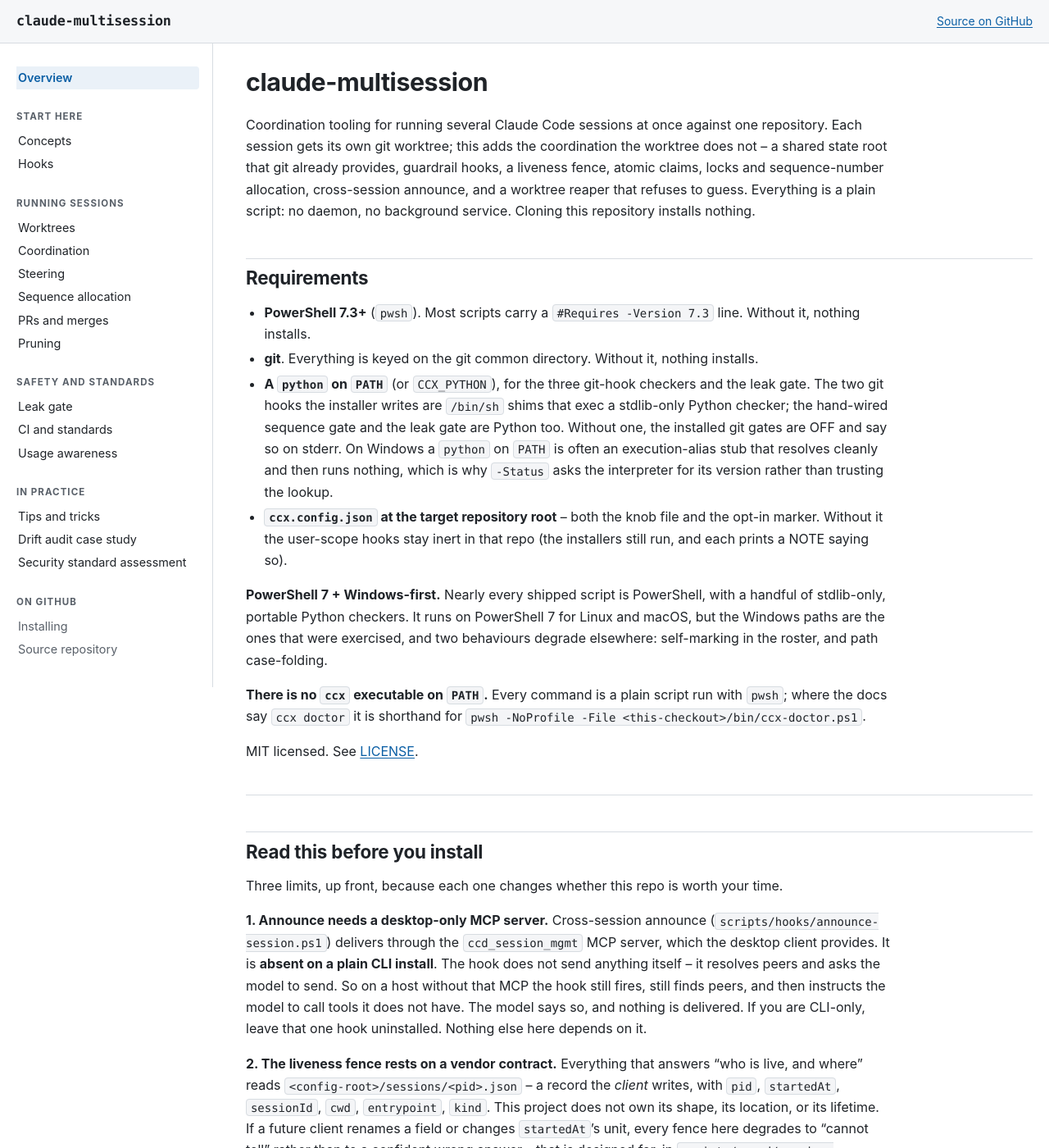
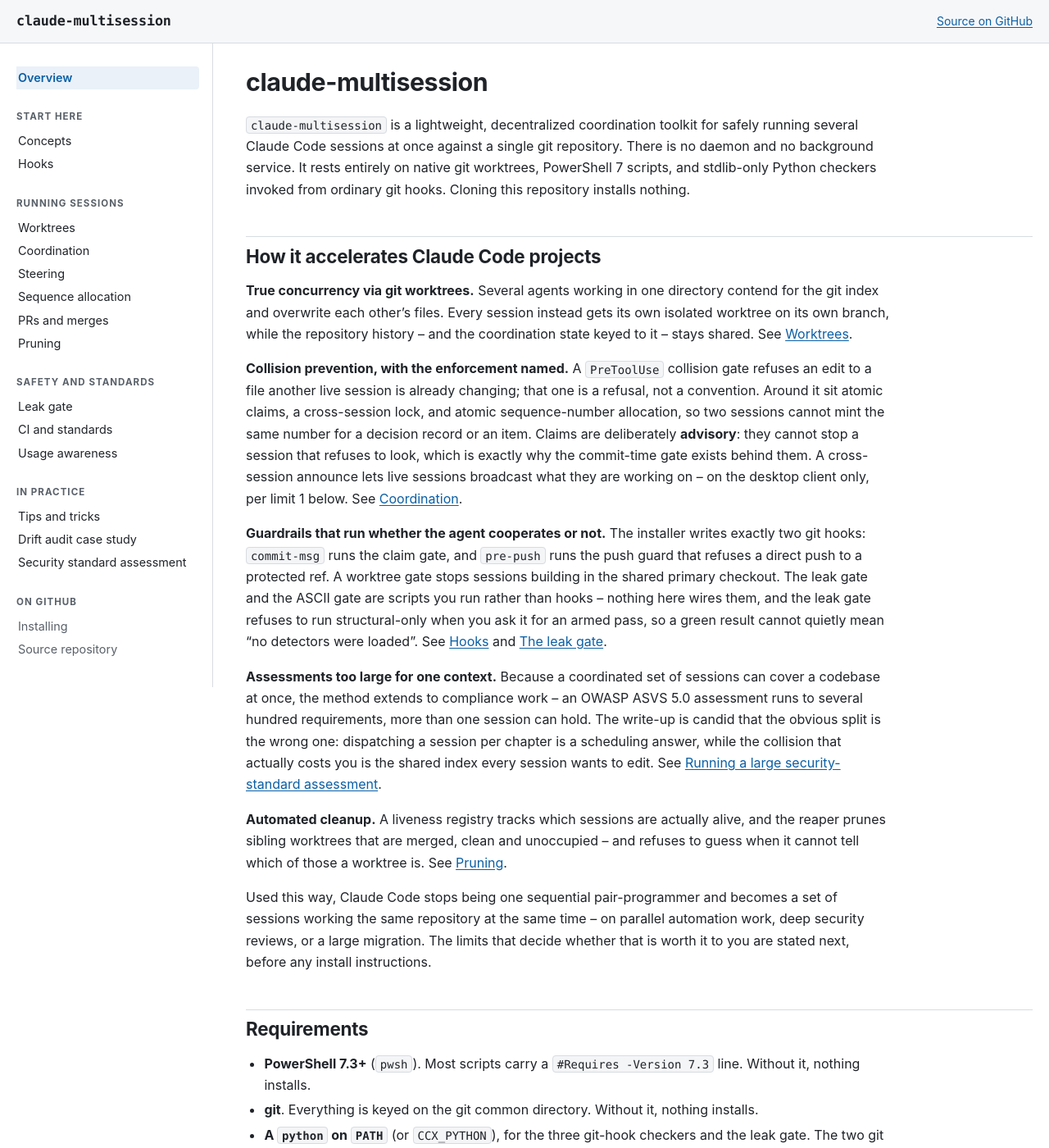
Before and after one commit to wshallwshall/claude-multisession, a Jekyll site: the page built from docs/index.md, in a window 1280 px wide and 1400 px high. Shown: the whole window at 82% size. Built offline with Jekyll 4.4.1, drawn with Linux system fonts in a browser that asks for light colours.

Commit message:
docs: lead the landing page with what the tooling does for you
The page opened with a list of parts. It now opens with the problem each part
solves -- worktree isolation against index contention, the collision gate
against overwritten edits, the two git hooks, parallel assessment work, and
the reaper -- then hands off to the three limits, which still come before any
install instruction.

Three claims were adjusted against the code rather than carried over from the
draft this follows:

- Enforcement is attributed to the collision gate, which refuses an edit to a
  file another live session is changing. Claims stay described as advisory,
  because COORDINATION.md says they cannot stop a session that refuses to look
  and the commit-time gate exists precisely for that case.
- The leak gate is NOT hook-wired. install-git-hooks.ps1 writes exactly two
  hooks, commit-msg to the claim gate and pre-push to the push guard; README.md
  already says of the leak gate that nothing here wires it. The page says so.
- The ASVS section describes what ASVS-ASSESSMENT.md actually argues -- that a
  chapter-per-session split is the scheduling answer and not the costly
  collision -- rather than inventing a control category to dispatch on.

Gates after the edit: check-ascii clean over 80 files, leak gate exit 0
(structural-only, no token source configured), all five test files pass
including the install-copy parity pin, and all six doc links resolve.

```diff
--- a/docs/index.md
+++ b/docs/index.md
@@ -5,12 +5,49 @@
 
 # claude-multisession
 
-Coordination tooling for running several Claude Code sessions at once against one repository. Each
-session gets its own git worktree; this adds the coordination the worktree does not -- a shared state
-root that git already provides, guardrail hooks, a liveness fence, atomic claims, locks and
-sequence-number allocation, cross-session announce, and a worktree reaper that refuses to guess.
-Everything is a plain script: no daemon, no background service. Cloning this repository installs
-nothing.
+`claude-multisession` is a lightweight, decentralized coordination toolkit for safely running several
+Claude Code sessions at once against a single git repository. There is no daemon and no background
+service. It rests entirely on native git worktrees, PowerShell 7 scripts, and stdlib-only Python
+checkers invoked from ordinary git hooks. Cloning this repository installs nothing.
+
+## How it accelerates Claude Code projects
+
+**True concurrency via git worktrees.** Several agents working in one directory contend for the git
+index and overwrite each other's files. Every session instead gets its own isolated worktree on its
+own branch, while the repository history -- and the coordination state keyed to it -- stays shared.
+See [Worktrees](WORKTREES.md).
+
+**Collision prevention, with the enforcement named.** A `PreToolUse` collision gate refuses an edit
+to a file another live session is already changing; that one is a refusal, not a convention. Around
+it sit atomic claims, a cross-session lock, and atomic sequence-number allocation, so two sessions
+cannot mint the same number for a decision record or an item. Claims are deliberately **advisory**:
+they cannot stop a session that refuses to look, which is exactly why the commit-time gate exists
+behind them. A cross-session announce lets live sessions broadcast what they are working on -- on
+the desktop client only, per limit 1 below. See [Coordination](COORDINATION.md).
+
+**Guardrails that run whether the agent cooperates or not.** The installer writes exactly two git
+hooks: `commit-msg` runs the claim gate, and `pre-push` runs the push guard that refuses a direct
+push to a protected ref. A worktree gate stops sessions building in the shared primary checkout. The
+leak gate and the ASCII gate are scripts you run rather than hooks -- nothing here wires them, and
+the leak gate refuses to run structural-only when you ask it for an armed pass, so a green result
+cannot quietly mean "no detectors were loaded". See [Hooks](HOOKS.md) and
+[The leak gate](LEAK-GATE.md).
+
+**Assessments too large for one context.** Because a coordinated set of sessions can cover a
+codebase at once, the method extends to compliance work -- an OWASP ASVS 5.0 assessment runs to
+several hundred requirements, more than one session can hold. The write-up is candid that the
+obvious split is the wrong one: dispatching a session per chapter is a scheduling answer, while the
+collision that actually costs you is the shared index every session wants to edit. See
+[Running a large security-standard assessment](ASVS-ASSESSMENT.md).
+
+**Automated cleanup.** A liveness registry tracks which sessions are actually alive, and the reaper
+prunes sibling worktrees that are merged, clean and unoccupied -- and refuses to guess when it
+cannot tell which of those a worktree is. See [Pruning](PRUNING.md).
+
+Used this way, Claude Code stops being one sequential pair-programmer and becomes a set of sessions
+working the same repository at the same time -- on parallel automation work, deep security reviews,
+or a large migration. The limits that decide whether that is worth it to you are stated next, before
+any install instructions.
 
 ## Requirements
 
```
